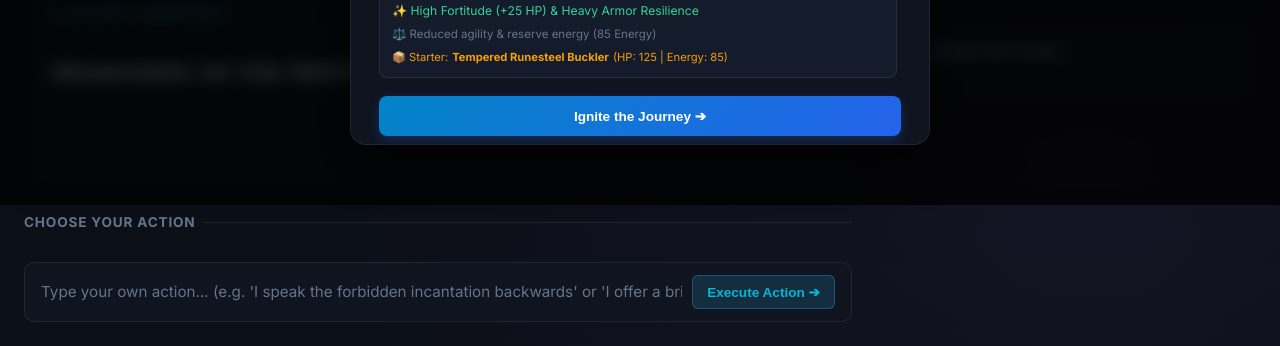
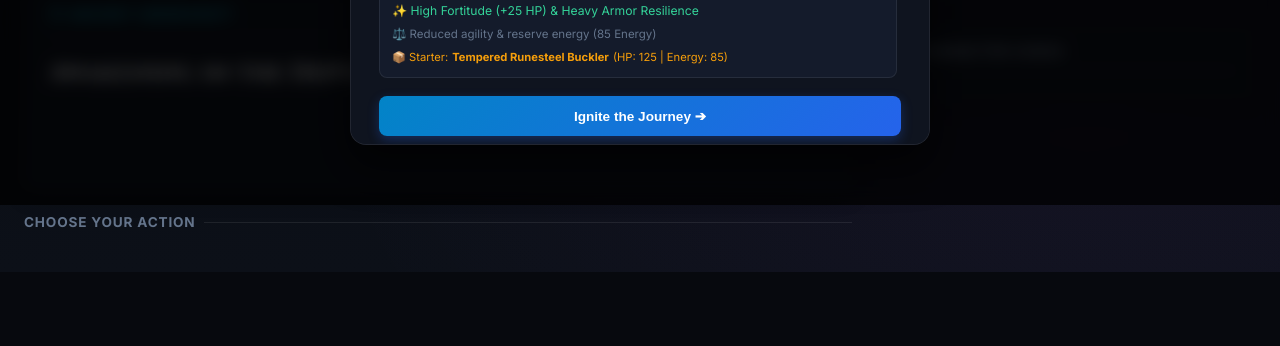
Before and after one commit to Ayman0473/infinite-cyoa-engine, a plain HTML site: page static/index.html in a window 1280 px wide. Shown: the part 595-941 px from the top of the page. After the commit the page ends 867 px from the top, so only its background shows below. Drawn offline with Linux system fonts and the light colour scheme; no server answers.

Commit message:
refactor: remove custom action input box from action zone

```diff
--- a/static/app.js
+++ b/static/app.js
@@ -139,15 +139,19 @@ function initEvents() {
         startNewAdventure();
     });
 
+    if (el.btnCustomAction) {
         el.btnCustomAction.addEventListener("click", () => {
             submitCustomAction();
         });
+    }
 
+    if (el.customActionInput) {
         el.customActionInput.addEventListener("keydown", (e) => {
             if (e.key === "Enter") {
                 submitCustomAction();
             }
         });
+    }
 
     // Close buttons on modals
     document.querySelectorAll(".modal-close").forEach(btn => {
--- a/static/index.html
+++ b/static/index.html
@@ -101,19 +101,6 @@
         <!-- Dynamic Context-Sensitive Choices -->
         <div class="choices-list" id="choices-list">
           <!-- Dynamically populated choices -->
-        </div>
-
-        <!-- Freeform Custom Action Input -->
-        <div class="custom-action-card">
-          <input
-            type="text"
-            id="custom-action-input"
-            class="custom-action-input"
-            placeholder="Type your own action... (e.g. 'I speak the forbidden incantation backwards' or 'I offer a bribe')"
-          >
-          <button class="custom-action-btn" id="btn-custom-action">
-            Execute Action ➔
-          </button>
         </div>
       </section>
 
```
Lines whose indentation alone changed are shown as unchanged.
